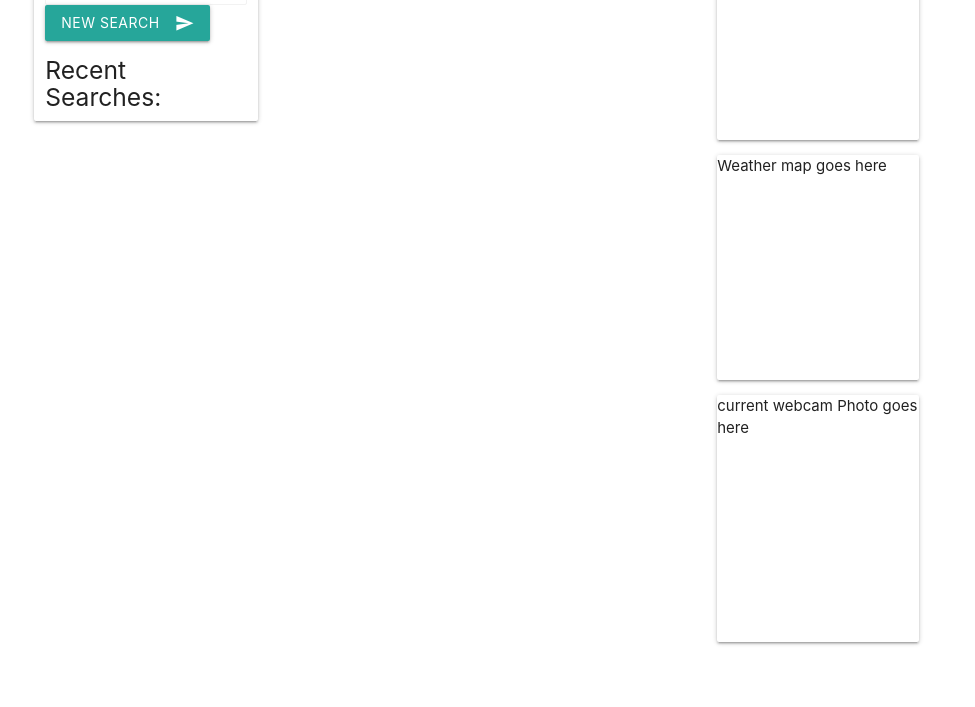
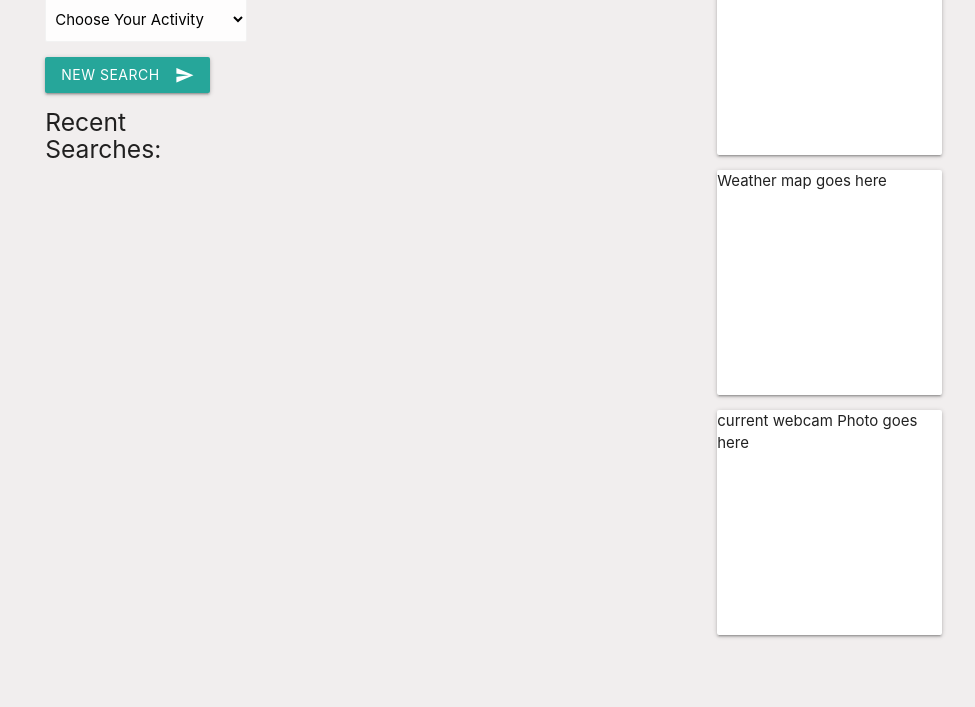
Before and after one commit to mdbow22/NPS-Activity-Planner, a plain HTML site: page searchresults.html in a window 1280 px wide. Shown: the part 93-800 px from the top of the page, without its empty margins (158-1133 px from the left). Drawn offline with nearby package versions, Linux system fonts and the light colour scheme.

Commit message:
Search results page with styling

```diff
--- a/searchresults.html
+++ b/searchresults.html
@@ -11,15 +11,16 @@
       href="https://fonts.googleapis.com/icon?family=Material+Icons"
       rel="stylesheet"
     />
+    <link rel="stylesheet" href="./style.css" />
     <title>Search Results</title>
   </head>
 
   <body>
     <div class="container">
       <div class="row">
-        <div class="card col s3">
+        <div class="col l3 s12">
           <!-- Location Dropdown Menu -->
-          <select class="browser-default">
+          <select class="browser-default dropdownBox">
             <option value="" disabled selected>Choose Your State</option>
             <option value="1">Option 1</option>
             <option value="2">Option 2</option>
@@ -27,16 +28,19 @@
           </select>
 
           <!-- Activity Dropdown Menu -->
-          <select class="browser-default">
+          <select class="browser-default dropdownBox">
             <option value="" disabled selected>Choose Your Activity</option>
-            <option value="1">Option 1</option>
-            <option value="2">Option 2</option>
-            <option value="3">Option 3</option>
+            <option value="hiking">Hiking</option>
+            <option value="camping">Camping</option>
+            <option value="swimming">Swimming</option>
+            <option value="fishing">Fishing</option>
+            <option value="skiing">Skiing</option>
+            <option value="boating">Boating</option>
           </select>
 
           <!-- New Search button -->
           <button
-            class="btn waves-effect waves-light"
+            class="btn waves-effect waves-light saveBtn"
             type="submit"
             name="action"
           >
@@ -50,55 +54,25 @@
         </div>
 
         <!-- Search result display Container-->
-        <div class="col s6">
+        <div class="col l6 s12">
           <h4>Search Results: <span id="repo-search-term"></span></h4>
           <div id="repos-container" class="list-group"></div>
         </div>
 
-        <div class="col s3">
+        <div class="col l3 s12">
           <section class="card">
             <!-- forcast -->
             Forcast goes here
-            <br />
-            <br />
-            <br />
-            <br />
-            <br />
-            <br />
-            <br />
-            <br />
-            <br />
-            <br />
           </section>
 
           <section class="card">
             <!-- weather map -->
             Weather map goes here
-            <br />
-            <br />
-            <br />
-            <br />
-            <br />
-            <br />
-            <br />
-            <br />
-            <br />
-            <br />
           </section>
 
           <section class="card">
             <!-- recent photo -->
             current webcam Photo goes here
-            <br />
-            <br />
-            <br />
-            <br />
-            <br />
-            <br />
-            <br />
-            <br />
-            <br />
-            <br />
           </section>
         </div>
       </div>
--- a/style.css
+++ b/style.css
@@ -0,0 +1,20 @@
+body {
+  margin-top: 1rem;
+  background-color: rgb(241, 238, 238);
+}
+
+.card {
+  min-height: 15rem;
+  min-width: 15rem;
+  flex: auto;
+  flex-wrap: nowrap;
+  justify-content: center;
+}
+
+.saveBtn {
+  margin-top: 1rem;
+}
+
+.dropdownBox {
+  margin-top: 1rem;
+}
```
